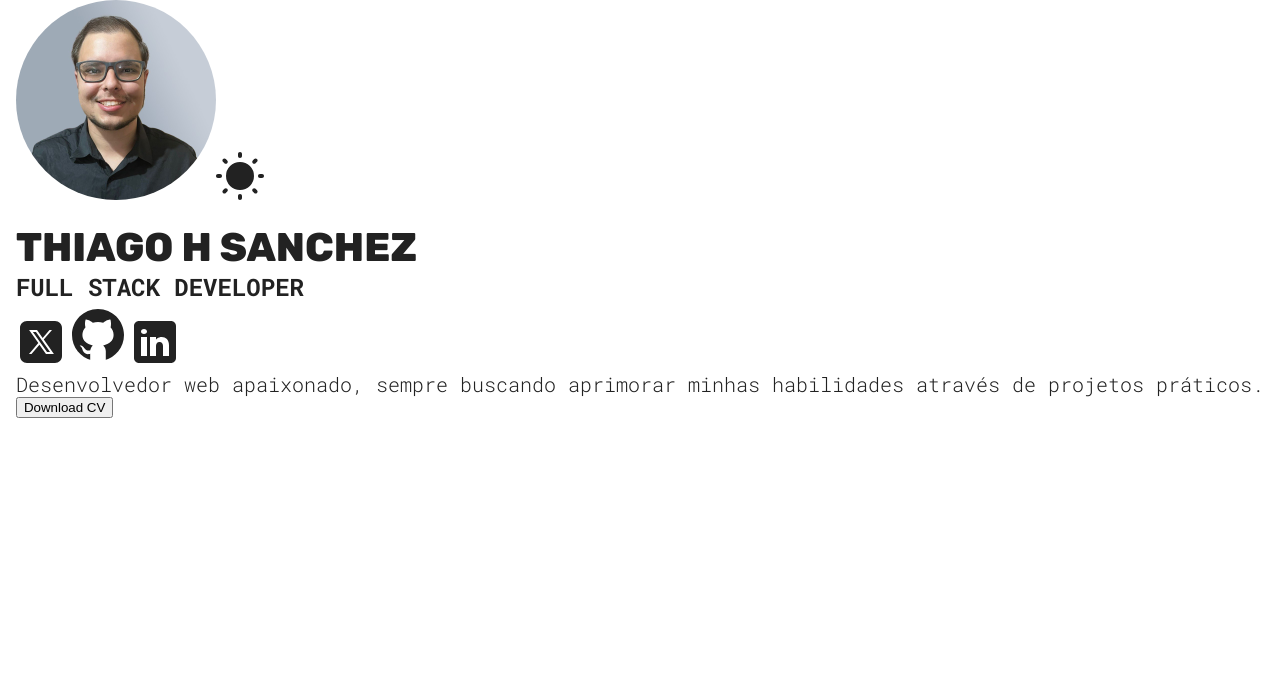
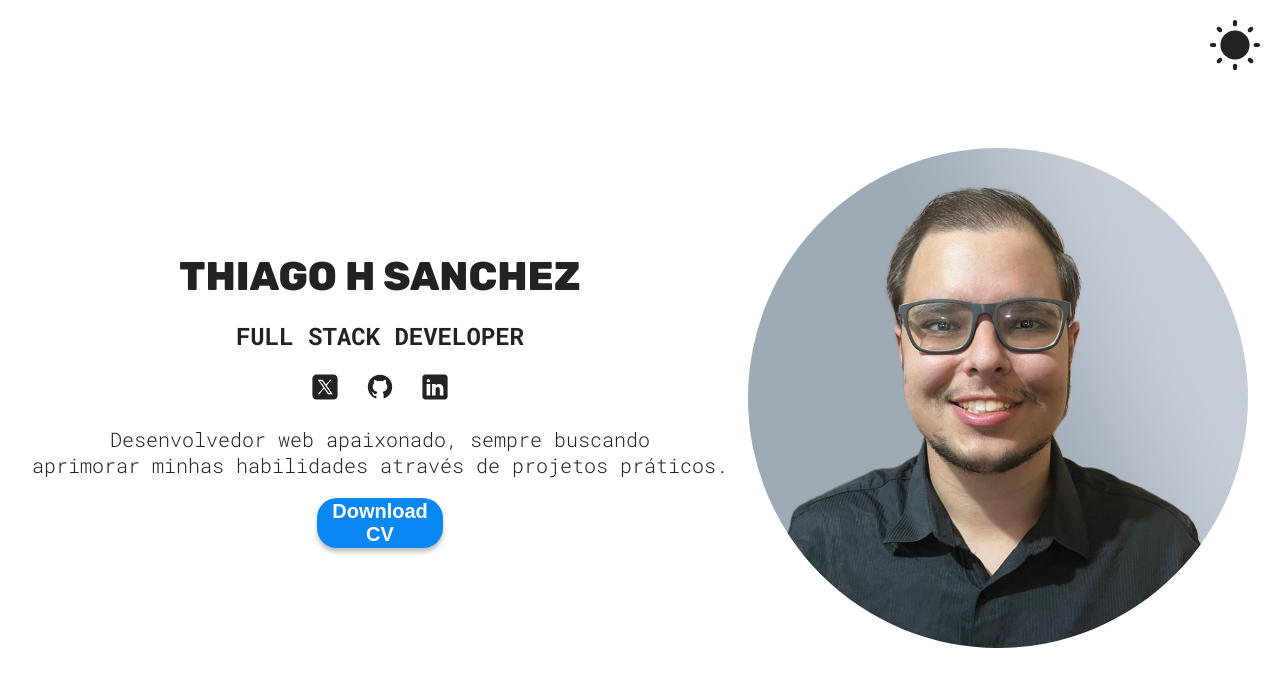
Before and after one commit to ThiagoHs1/portfolio-thiago, a React (Vite) app: page / in a window 1280 px wide. Shown: the top 686 px of the page. Built offline with nearby package versions, Linux system fonts and the light colour scheme.

Commit message:
ajustando a posição do icon de modo escuro

```diff
--- a/src/sections/Hero/Hero.jsx
+++ b/src/sections/Hero/Hero.jsx
@@ -27,10 +27,13 @@ function Hero() {
   const githubIcon = theme === 'light' ? githubLight : githubDark;
   const linkedinIcon = theme === 'light' ? linkedinLight : linkedinDark;
   return (
+
     <section id="hero" className={styles.container}>
+     <img src={themeIcon} alt="Modo escuro icon" className={styles.ColorMode} onClick={toggleTheme} />
       <div className={styles.colorModeContainer}>
+
         <img src={thiago} alt="Thiago" className={styles.heroImage} />
-        <img src={themeIcon} alt="Modo escuro icon" className={styles.ColorMode} onClick={toggleTheme} />
+
       </div>
       <div className={styles.info}>
         <h1 className={styles.title}>Thiago H Sanchez</h1>
@@ -46,7 +49,7 @@ function Hero() {
             <img src={linkedinIcon} alt="Linkedin Icon" />
           </a>
         </span>
-        <p>Desenvolvedor web apaixonado, sempre buscando aprimorar minhas habilidades através de projetos práticos.</p>
+        <p>Desenvolvedor web apaixonado, sempre buscando <br></br>aprimorar minhas habilidades através de projetos práticos.</p>
         <a href={CV} download>
           <button className="hover" >Download CV</button>
         </a>
--- a/src/sections/Hero/HeroStyles.module.css
+++ b/src/sections/Hero/HeroStyles.module.css
@@ -1,24 +1,118 @@
-.heroContainer {
-    display: flex;
-    flex-direction: column;
-    align-items: center;
-    justify-content: center;
-    height: 100vh; /* Occupy full viewport height */
-  }
 
   .heroImage {
-    width: 200px; /* Adjust as needed */
-    height: 200px; /* Adjust as needed */
+    width: 500px; /* Adjust as needed */
+    height: 500px; /* Adjust as needed */
     border-radius: 50%; /* Make the image circular */
     object-fit: cover; /* Ensure the image fills the circle */
   }
 
-  .title {
-    margin-top: 20px;
-    font-size: 2.5rem;
+  .container {
+    display: flex;
+    flex-direction: column;
+    justify-content: center;
+    gap: 20px;
+    text-align: center;
+    height: 100dvh;
+    min-height: 500px;
+
+    .ColorMode {
+      position: fixed;
+      top: 20px;
+      right: 20px;
+      z-index: 10;
+      width: 50px;
+      height: 50px;
+    }
+
+
+    .hero {
+      max-width: 200px;
+    }
+
+    span {
+      display: flex;
+      gap: 25px;
+      justify-content: center;
+
+      a {
+        margin: 0;
+
+        img {
+          width: 30px;
+        }
+      }
+    }
+
+    a {
+      width: fit-content;
+      align-self: center;
+    }
+
+    button {
+      background-color: var(--btn-color);
+      color: var(--btn-text-color);
+      border: none;
+      border-radius: 20px;
+      width: 126px;
+      height: 50px;
+      font-size: 20px;
+      font-weight: bold;
+      box-shadow: 0 4px 4px rgba(0, 0, 0, 0.25);
+      transition: box-shadow 200ms ease-in-out, transform 200ms ease-in-out;
+    }
+
+    button:hover {
+      transform: scale(1.05);
+    }
+
+    button:active {
+      transform: translateY(2px);
+      box-shadow: 0 2px 2px rgba(0, 0, 0, 0.25);
+    }
+  }
+
+  .colorModeContainer {
+    position: relative;
+  }
+
+  .colorMode {
+    position: absolute;
+    right: 0;
+    width: 25px;
+  }
+
+  .colorMode:hover {
+    cursor: pointer;
   }
 
   .description {
-    margin-top: 10px;
-    font-size: 1.2rem;
+    max-width: 24ch;
   }
+
+  .info {
+    display: flex;
+    flex-direction: column;
+    gap: 20px;
+  }
+
+  @media (width >= 800px) {
+    .container {
+      flex-direction: row-reverse;
+      align-items: center;
+      justify-content: space-evenly;
+
+      .hero {
+        max-width: 350px;
+        width: 350px;
+      }
+    }
+  }
+
+  @media (width >= 1400px) {
+    .container {
+      .hero {
+        max-width: 400px;
+        width: 400px;
+      }
+    }
+  }
```
